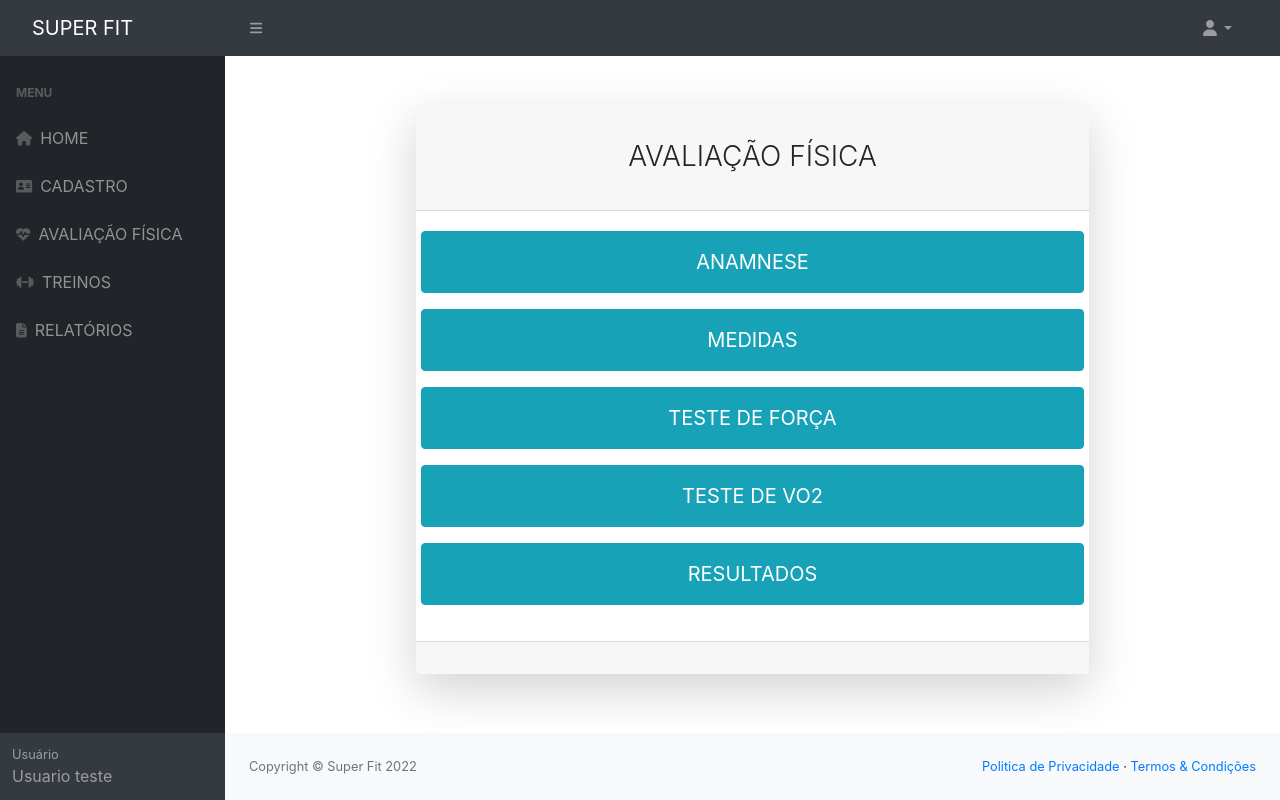
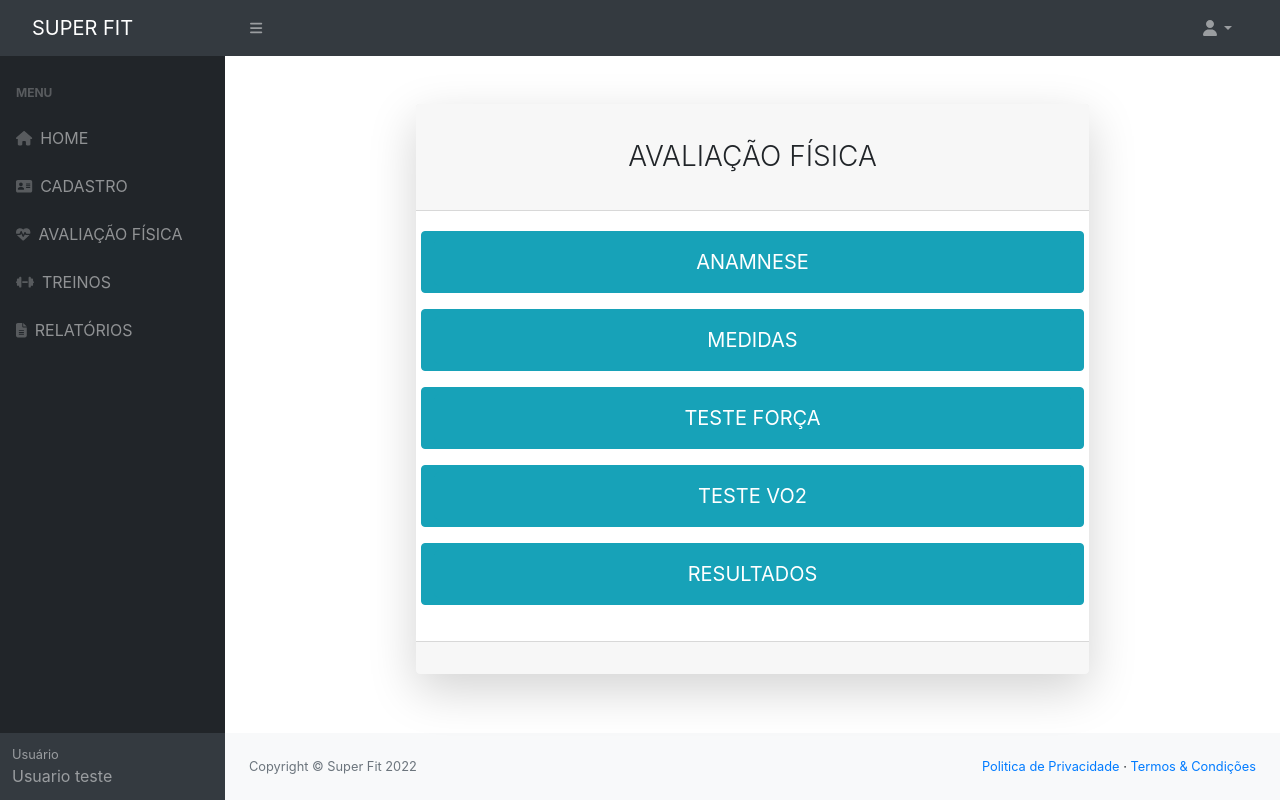
Before and after one commit to mariodemartini/super-fit, a PHP site: page /avaliacao.php in a window 1280 px wide. Run offline with PHP 8.4, Linux system fonts and the light colour scheme; some libraries are stand-ins or nearby versions.

Commit message:
:recycle: refactor: padronização de botões

```diff
--- a/super-fit/avaliacao.php
+++ b/super-fit/avaliacao.php
@@ -19,19 +19,19 @@ include_once('include/sidebar.html');
                         </div>
 
                         <div class="row mb-3">
-                            <a class="btn btn-info btn-block" href="medidas.php"><button type="button" class="btn btn-info btn-lg">MEDIDAS</button></a>
+                        <a class="btn btn-info btn-block" href="medidas.php"><button type="button" class="btn btn-info btn-lg btn-block">MEDIDAS</button></a>
                         </div>
 
                         <div class="row mb-3">
-                            <a class="btn btn-info btn-block" href="forca-rep.php"><button type="button" class="btn btn-info btn-lg">TESTE DE FORÇA</button></a>
+                        <a class="btn btn-info btn-block" href="forca-rep.php"><button type="button" class="btn btn-info btn-lg btn-block">TESTE FORÇA</button></a>
                         </div>
 
                         <div class="row mb-3">
-                            <a class="btn btn-info btn-block" href="vo-esteira.php"><button type="button" class="btn btn-info btn-lg">TESTE DE VO2</button></a>
+                        <a class="btn btn-info btn-block" href="vo-esteira.php"><button type="button" class="btn btn-info btn-lg btn-block">TESTE VO2</button></a>
                         </div>
 
                         <div class="row mb-3">
-                            <a class="btn btn-info btn-block" href="resultados.php"><button type="button" class="btn btn-info btn-lg">RESULTADOS</button></a>
+                        <a class="btn btn-info btn-block" href="resultados.php"><button type="button" class="btn btn-info btn-lg btn-block">RESULTADOS</button></a>
                         </div>
                     </div>
                     <div class="card-footer text-center py-3">
--- a/super-fit/relatorios.php
+++ b/super-fit/relatorios.php
@@ -15,10 +15,10 @@ include_once('include/sidebar.html');
                     <div class="card-body">
                         <!-- Sub-menu -->
                         <div class="row mb-3">
-                            <a class="btn btn-info btn-block" href="relatorio-avaliacao.php"><button type="button" class="btn btn-info btn-lg">COMPARATIVO</button></a>
+                        <a class="btn btn-info btn-block" href="relatorio-avaliacao.php"><button type="button" class="btn btn-info btn-lg btn-block">COMPARATIVOS</button></a>
                         </div>
                         <div class="row mb-3">
-                            <a class="btn btn-info btn-block" href="relatorio-grafico"><button type="button" class="btn btn-info btn-lg">GRÁFICO DE EVOLUÇÃO</button></a>
+                        <a class="btn btn-info btn-block" href="relatorio-grafico.php"><button type="button" class="btn btn-info btn-lg btn-block">EVOLUÇÂO</button></a>
                         </div>
                     </div>
                     <div class="card-footer text-center py-3"></div>
--- a/super-fit/treinos.php
+++ b/super-fit/treinos.php
@@ -18,11 +18,11 @@ include_once('include/sidebar.html');
                         </div>
 
                         <div class="row mb-3">
-                            <a class="btn btn-info btn-block" href="ficha.php"><button type="button" class="btn btn-info btn-lg">FICHA DE TREINO</button></a>
+                        <a class="btn btn-info btn-block" href="ficha.php"><button type="button" class="btn btn-info btn-lg btn-block">FICHA DE TREINO</button></a>
                         </div>
 
                         <div class="row mb-3">
-                            <a class="btn btn-info btn-block" href="novoexercicio.php"><button type="button" class="btn btn-info btn-lg">INCLUIR EXERCICIO/SÉRIES</button></a>
+                        <a class="btn btn-info btn-block" href="novoexercicio.php"><button type="button" class="btn btn-info btn-lg btn-block">INCLUIR EXERCICIO/SERIE</button></a>
                         </div>
 
                     </div>
```
